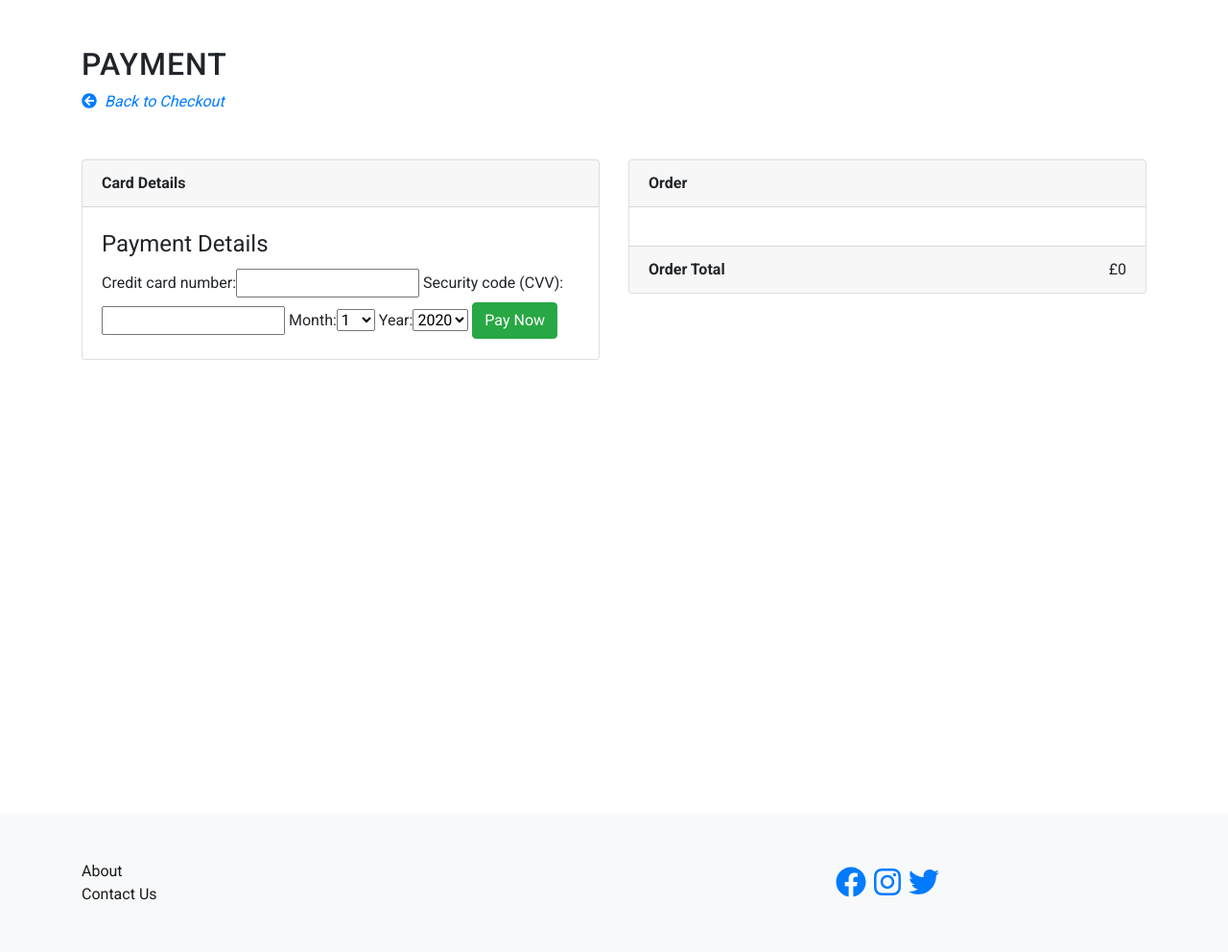
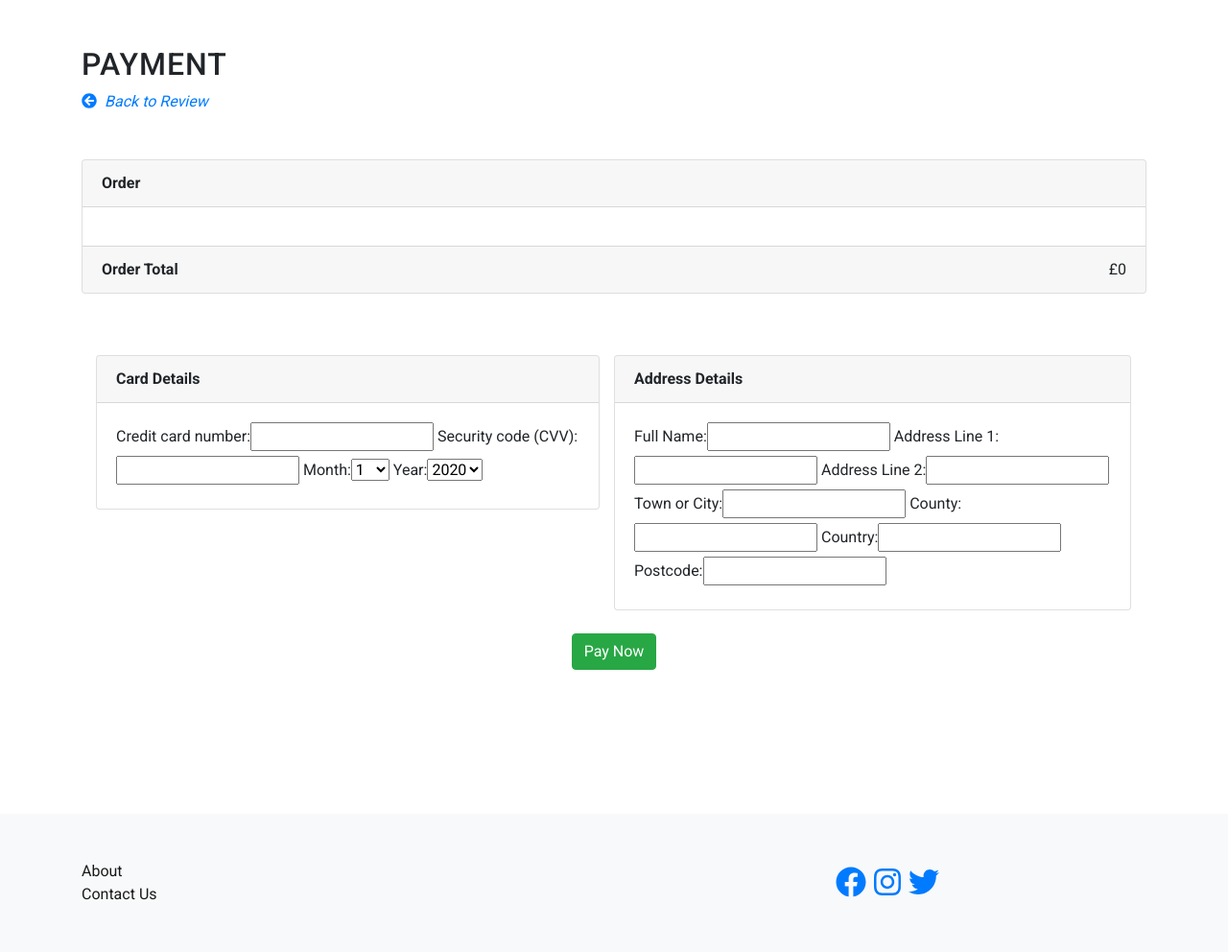
Before and after one commit to alexmortali/grapple, a Django app: page /checkout/payment/ in a window 1280 px wide. Shown: the part 56-1048 px from the top of the page at 96% size. Run offline with Django 3.2, Linux system fonts and the light colour scheme; the visitor is signed in with stand-in values (Sample User, id 1); data that the repository does not hold is empty; some libraries are stand-ins or nearby versions.

Commit message:
chenged payment page to include address + payment

```diff
--- a/checkout/templates/payment.html
+++ b/checkout/templates/payment.html
@@ -18,27 +18,11 @@
 <div class="container">
     <div class="my-5">
         <h1 class="page-title">Payment</h1>
-        <a href="{% url 'checkout:checkout' %}" class="back-link"><p><i class="fas fa-arrow-circle-left mr-2"></i><i>Back to Checkout</i></p></a>
+        <a href="{% url 'checkout:review' %}" class="back-link"><p><i class="fas fa-arrow-circle-left mr-2"></i><i>Back to Review</i></p></a>
     </div>
 
     <div class="row">
-        <div class="col-12 col-md-6 mb-5">
-            <div class="card">
-                <div class="card-header font-weight-bold">Card Details</div>
-                <div class="card-body">
-                    <form action="{% url 'checkout:payment'%}" method="POST">
-                        <legend>Payment Details</legend>
-                        <div id="credit-card-errors" style="display:none">
-                            <div class="alert-message block-message error" id="stripe-error-message"></div>
-                        </div>
-                        {% csrf_token %}
-                        {{ payment_form | as_bootstrap }}
-                        <button class="btn btn-success" type="submit">Pay Now</button>
-                    </form>
-                </div>
-            </div>
-        </div>
-        <div class="col-12 col-md-6 mb-5">
+        <div class="col-12 mb-3">
             <div class="card">
                 <div class="card-header font-weight-bold">Order</div>
                 <div class="card-body">
@@ -55,5 +39,36 @@
             </div>
         </div>
     </div>
+
+    <div class="row d-inline">
+        <form role="form" method="post" id="payment-form" action="{% url 'checkout:payment' %}">
+            <div id="credit-card-errors" style="display:none">
+                <div class="alert-message block-message error" id="stripe-error-message"></div>
+            </div>
+
+            <div class="col-12 col-md-6 mt-4 float-left d-inline">
+                <div class="card">
+                    <div class="card-header font-weight-bold">Card Details</div>
+                    <div class="card-body">
+                        {{ payment_form|as_bootstrap }}
+                    </div>
+                </div>
+            </div>
+
+            <div class="col-12 col-md-6 d-inline">
+                <div class="card mr-3">
+                    <div class="card-header font-weight-bold">Address Details</div>
+                    <div class="card-body">
+                        {{ billing_address_form|as_bootstrap }}
+                    </div>
+                </div>
+            </div>
+
+            {% csrf_token %}
+            <div class="form-group col-12 text-center">
+                <input class="btn btn-success" id="submit_payment_btn" name="commit" type="submit" value="Pay Now">
+            </div>
+        </form>
+    </div>
 </div>
 {% endblock %}
```
